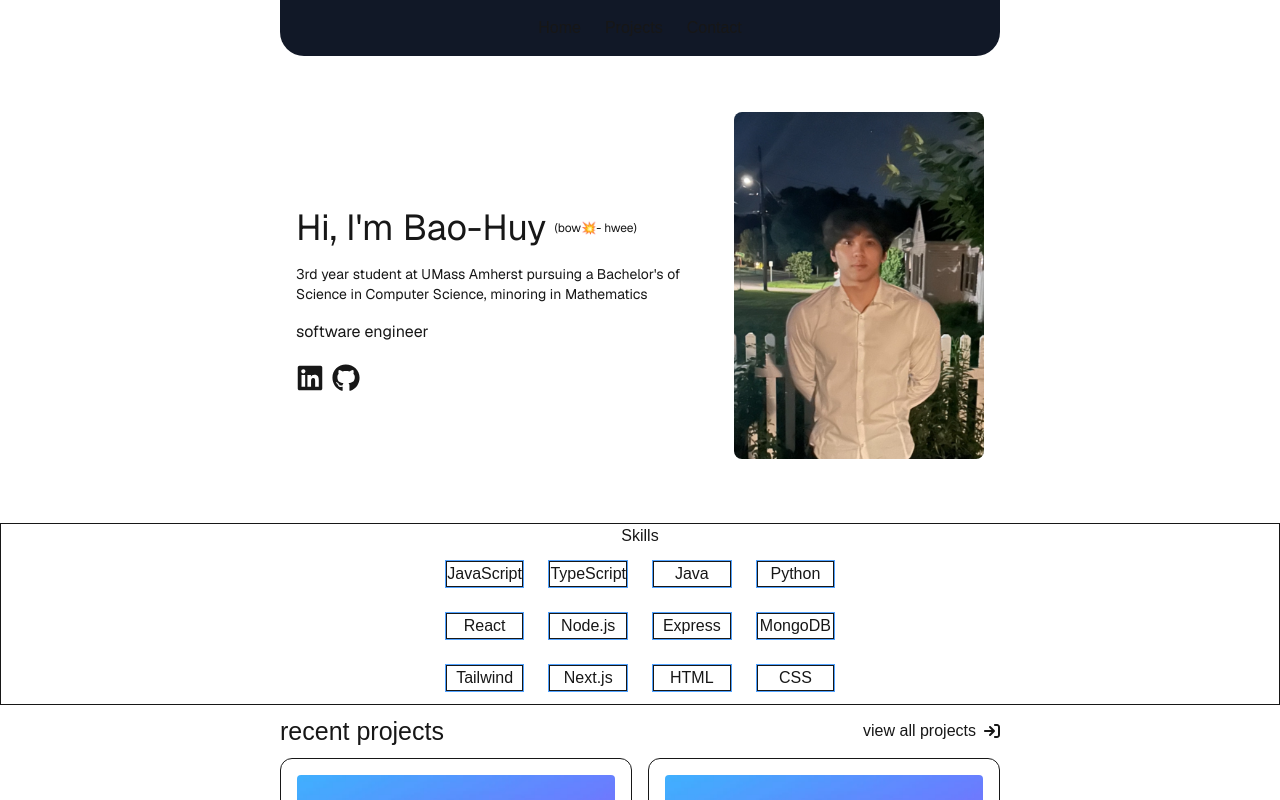
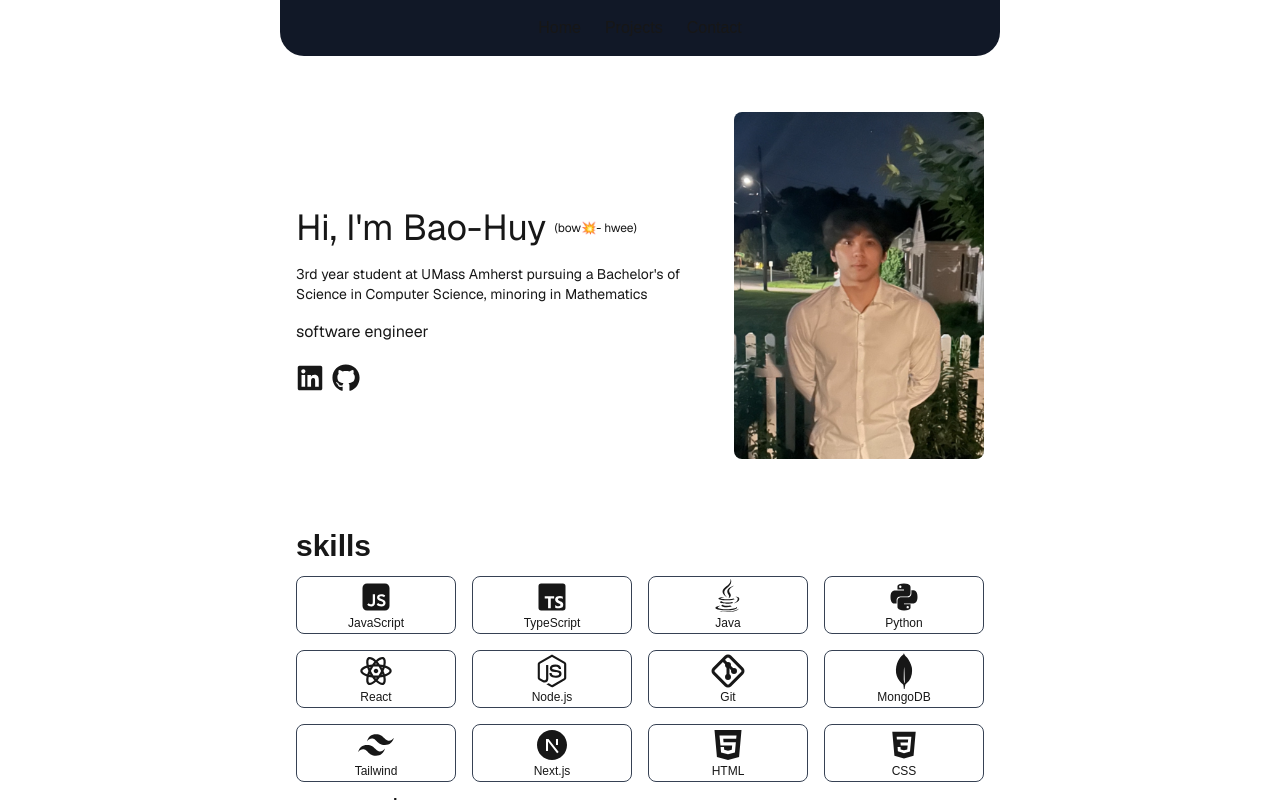
Before and after one commit to baohuytrinh/personal-portfolio, a Next.js app: page / in a window 1280 px wide. Shown: the top 800 px of the page. Built offline with nearby package versions, Linux system fonts and the light colour scheme.

Commit message:
initial skills section

```diff
--- a/src/components/skills.tsx
+++ b/src/components/skills.tsx
@@ -7,11 +7,11 @@ interface SkillCardProps {
 
 const SkillCard: React.FC<SkillCardProps> = ({ icon, name}) => {
     return (
-        <div className="border-blue-400 border m-3">
-            <div className="">
+        <div className="bg-transparent  rounded-lg w-full border-gray-700 border py-0.5">
+            <div className="text-4xl flex justify-center">
                 {icon}
             </div>
-            <span className="border flex justify-center">
+            <span className="text-xs flex justify-center">
                 {name}
             </span>
         </div>
--- a/src/components/skillsSection.tsx
+++ b/src/components/skillsSection.tsx
@@ -1,33 +1,56 @@
 import React from "react";
 import SkillCard from "./skills";
 
+import { TbBrandGit } from "react-icons/tb";
+import { SiMongodb } from "react-icons/si";
+
+
 import {
+    RiJavascriptFill,
+    RiJavaFill,
+    RiHtml5Fill,
+    RiReactjsLine,
+    RiNodejsFill,
+    RiNextjsFill,
+    RiTailwindCssFill,
 
-} from 'react-icons/ai';
+
+} from 'react-icons/ri';
+
+import { BiLogoTypescript,
+        BiLogoCss3,
+        BiLogoPython,
+        BiLogoMongodb,
+        BiLogoDocker,
+
+
+} from "react-icons/bi";
+
+
 
 const SkillsSection: React.FC = () => {
     const skills = [
-        { name: 'JavaScript', icon: null},
-        { name: 'TypeScript', icon: null},
-        { name: 'Java', icon: null},
-        { name: 'Python', icon: null},
-        { name: 'React', icon: null},
-        { name: 'Node.js', icon: null},
-        { name: 'Express', icon: null},
-        { name: 'MongoDB', icon: null},
-        { name: 'Tailwind', icon: null},
-        { name: 'Next.js', icon: null},
-        { name: 'HTML', icon: null},
-        { name: 'CSS', icon: null},
+        { name: 'JavaScript', icon: <RiJavascriptFill/>},
+        { name: 'TypeScript', icon: <BiLogoTypescript/>},
+        { name: 'Java', icon: <RiJavaFill/>},
+        { name: 'Python', icon: <BiLogoPython/>},
+        { name: 'React', icon: <RiReactjsLine/>},
+        { name: 'Node.js', icon: <RiNodejsFill/>},
+        { name: 'Git', icon: <TbBrandGit/>},
+        { name: 'MongoDB', icon: <SiMongodb/>},
+        { name: 'Tailwind', icon: <RiTailwindCssFill/>},
+        { name: 'Next.js', icon: <RiNextjsFill/>},
+        { name: 'HTML', icon: <RiHtml5Fill/>},
+        { name: 'CSS', icon: <BiLogoCss3/>},
     ];
 
     return (
-        <div className="w-full border flex justify-center">
-            <div className="max-w-180">
-                <h2 className="flex justify-center">
-                    Skills
+        <div className="w-full flex justify-center px-4">
+            <div className="max-w-172 w-full">
+                <h2 className="font-bold flex justify-center md:justify-start max-w-180 text-[30px] pb-2">
+                    skills
                 </h2>
-                <div className="grid grid-cols-4">
+                <div className="gap-4 grid grid-cols-3 md:grid-cols-4 w-full">
                     {skills.map((skill, index) => (
                         <SkillCard
                             key={index}
```
